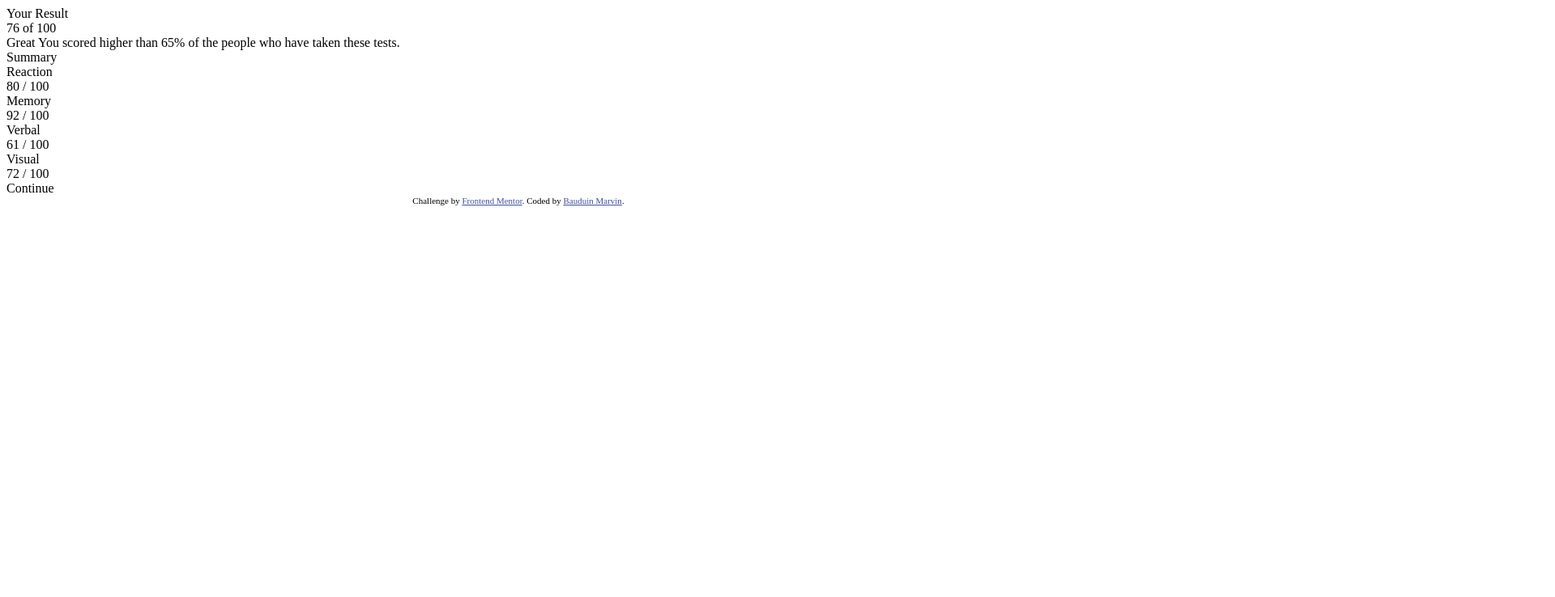
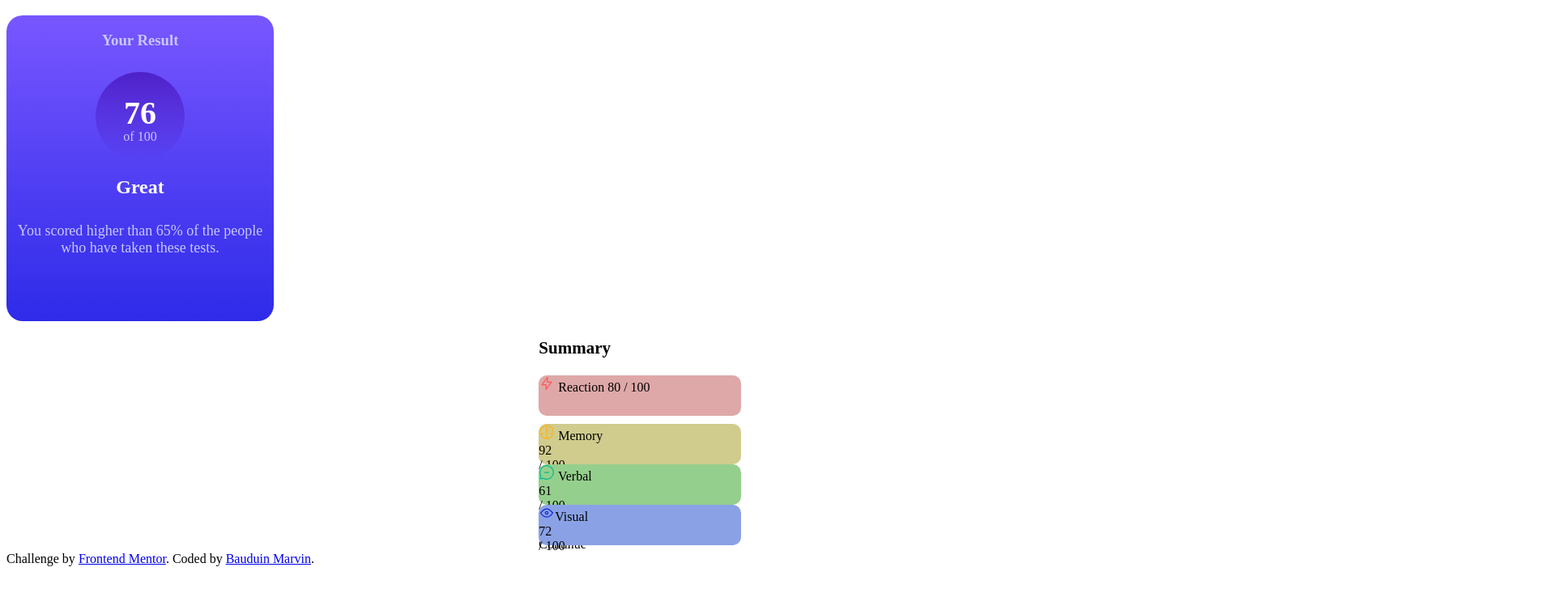
Before and after one commit to MarvinBauduin/Projects, a plain HTML site: page results-summary-component-main/index.html in a window 1280 px wide. Shown: the whole page at 81% size, 1920 px wide, since content can reach past the window. Drawn offline with Linux system fonts and the light colour scheme.

Commit message:
presque fini manque la partie droite a check

```diff
--- a/results-summary-component-main/index.html
+++ b/results-summary-component-main/index.html
@@ -7,64 +7,83 @@
   <!-- displays site properly based on user's device -->
 
   <link rel="icon" type="image/png" sizes="32x32" href="./assets/images/favicon-32x32.png">
-
+  <link rel="stylesheet" href="style.css">
   <title>Frontend Mentor | Results summary component</title>
 
   <!-- Feel free to remove these styles or customise in your own stylesheet 👍 -->
-  <style>
-    .attribution {
-      font-size: 11px;
-      text-align: center;
-    }
 
-    .attribution a {
-      color: hsl(228, 45%, 44%);
-    }
-  </style>
 </head>
 
 <body>
   <div class="your_result">
     <div class="your_result_txt">
-      Your Result
+      <h3>Your Result</h3>
+    </div>
+    <div class="circle">
+
+    </div>
+    <div class="your_result_score_bolder">
+      <h1>76</h1>
     </div>
     <div class="your_result_score">
-      76 of 100
+      of 100
     </div>
     <div class="comment">
-      Great
+      <h2>Great</h2>
+    </div>
+    <div class="comment2">
       You scored higher than 65% of the people who have taken these tests.
     </div>
   </div>
-  <div>
-    Summary
+
+  <div class="summary">
+    <div class="summary_txt">
+      <h3>Summary</h3>
     </div>
+
     <div class="reaction">
-    Reaction
+      <img src="./assets/images/icon-reaction.svg"> Reaction
+      <div class="reaction_score_bolder">
+        80
       </div>
       <div class="reaction_score">
-    80 / 100
+        / 100
       </div>
+    </div>
+
     <div class="memory">
-    Memory
+      <img src="./assets/images/icon-memory.svg"> Memory
+      <div class="memory_score_border">
+        92
       </div>
       <div class="memory_score">
-    92 / 100
+        / 100
       </div>
+    </div>
+
     <div class="verbal">
-  Verbal
+      <img src="./assets/images/icon-verbal.svg"> Verbal
+      <div class="verbal_score_border">
+        61
       </div>
       <div class="verbal_score">
-  61 / 100
+        / 100
       </div>
+    </div>
+
     <div class="visual">
-  Visual
+      <img src="./assets/images/icon-visual.svg">Visual
+      <div class="visual_score_bolder">
+        72
       </div>
       <div class="visual_score">
-  72 / 100
+        / 100
       </div>
+    </div>
+
     <div class="button">
       Continue
+    </div>
   </div>
   <div class="attribution">
     Challenge by <a href="https://www.frontendmentor.io?ref=challenge" target="_blank">Frontend Mentor</a>.
--- a/results-summary-component-main/style.css
+++ b/results-summary-component-main/style.css
@@ -1,3 +1,154 @@
-.your_result{
-    border-top-left-radius: 80px 80px;
+body {
+    font-family: Hanken Grotesk
 }
+
+.your_result {
+
+    display: flexbox;
+    width: 330px;
+    position: relative;
+    border-radius: 20px;
+    background: linear-gradient(hsl(252, 100%, 67%), hsl(241, 81%, 54%));
+}
+
+.your_result_txt {
+    text-align: center;
+    top: 20px;
+    position: relative;
+    color: hsl(241, 100%, 89%);
+
+}
+
+.your_result_score_bolder {
+    text-align: center;
+    font-size: 20px;
+    position: relative;
+
+    bottom: 80px;
+    color: white;
+}
+
+.circle {
+    bottom: 0%;
+    width: 110px;
+    height: 110px;
+    border-radius: 50%;
+    position: relative;
+    top: 30px;
+    margin: auto;
+    align-items: center;
+    background: linear-gradient(hsla(256, 72%, 46%, 1), hsla(241, 72%, 46%, 0));
+}
+
+linearGradient {
+    width: 120px;
+    height: 120px;
+}
+
+.your_result_score {
+    color: hsl(241, 100%, 89%);
+    align-items: center;
+    text-align: center;
+    bottom: 110px;
+    position: relative;
+}
+
+.comment {
+    color: white;
+    text-align: center;
+    font-weight: bolder;
+    position: relative;
+    bottom: 90px;
+}
+
+.comment2 {
+    font-size: 18px;
+    text-align: center;
+    position: relative;
+    bottom: 80px;
+    color: hsl(241, 100%, 89%);
+
+}
+
+.summary {
+    position: relative;
+    left: 52%;
+    bottom: 10%;
+}
+
+.summary_txt {
+    font-size: 18px;
+    text-align: left;
+}
+
+.reaction {
+
+    position: relative;
+    display: inline-block;
+    border-radius: 10px;
+    width: 250px;
+    height: 50px;
+    background-color: rgb(223, 168, 168);
+}
+
+.reaction_score_bolder {
+    display: inline-block;
+}
+
+.reaction_score {
+    display: inline-block;
+}
+
+.memory {
+    top: 10px;
+    bottom: 10px;
+    position: relative;
+
+    border-radius: 10px;
+    width: 250px;
+    height: 50px;
+    background-color: rgb(207, 204, 141);
+}
+
+.memory_score_bolder {
+    display: inline-block;
+}
+
+.memory_score {
+    display: inline-block;
+}
+
+.verbal {
+    top: 10px;
+    bottom: 10px;
+    position: relative;
+    border-radius: 10px;
+    width: 250px;
+    height: 50px;
+    background-color: rgb(149, 207, 141);
+}
+
+.verbal_score_bolder {
+    display: inline-block;
+}
+
+.verbal_score {
+    display: inline-block;
+}
+
+.visual {
+    top: 10px;
+    position: relative;
+    border-radius: 10px;
+    width: 250px;
+    height: 50px;
+    background-color: rgb(138, 162, 229);
+}
+
+.visual_score_border {
+    display: inline-block;
+}
+
+.visual_score {
+    display: inline-block;
+}
```
Lines whose indentation alone changed are shown as unchanged.
